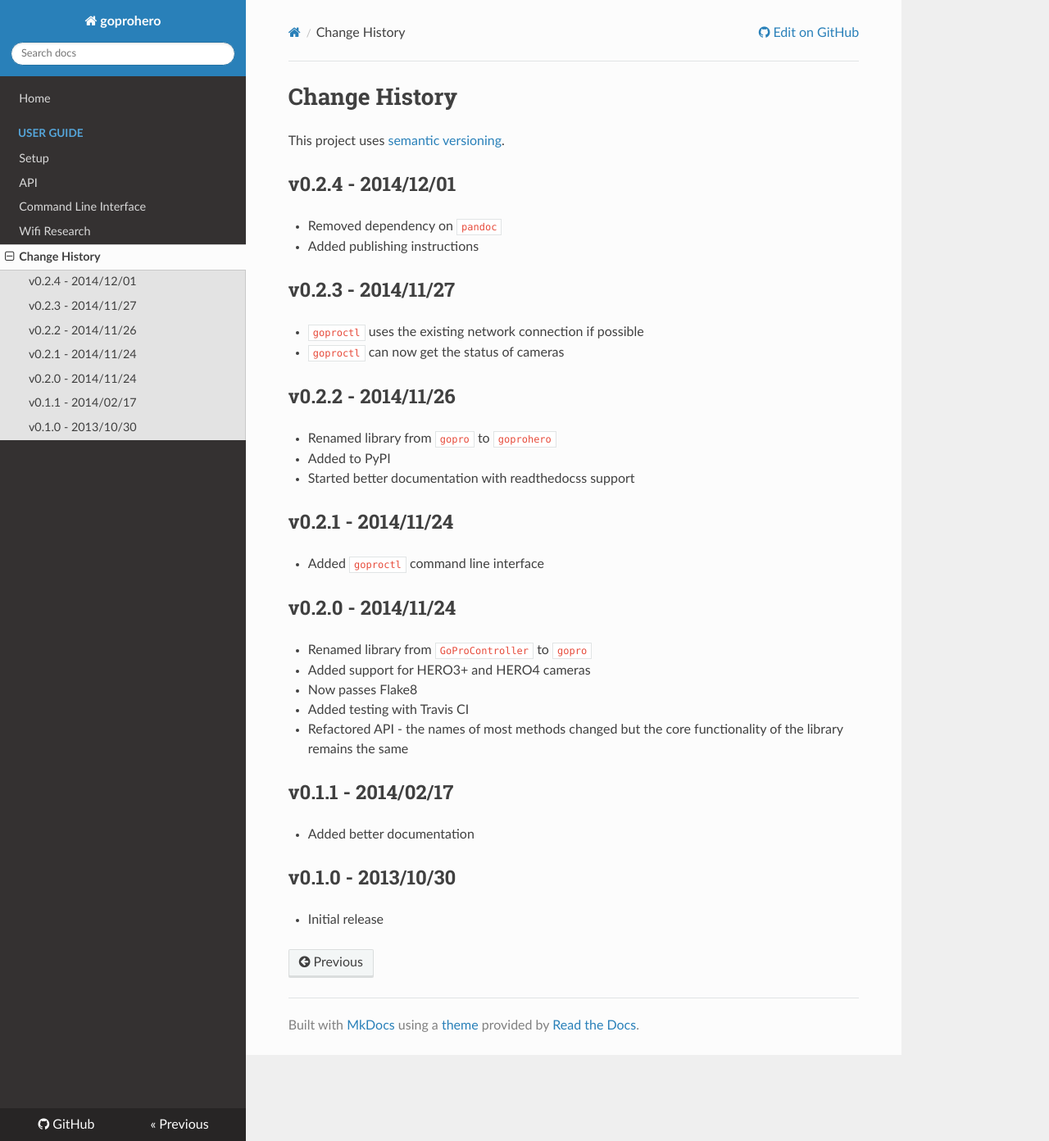
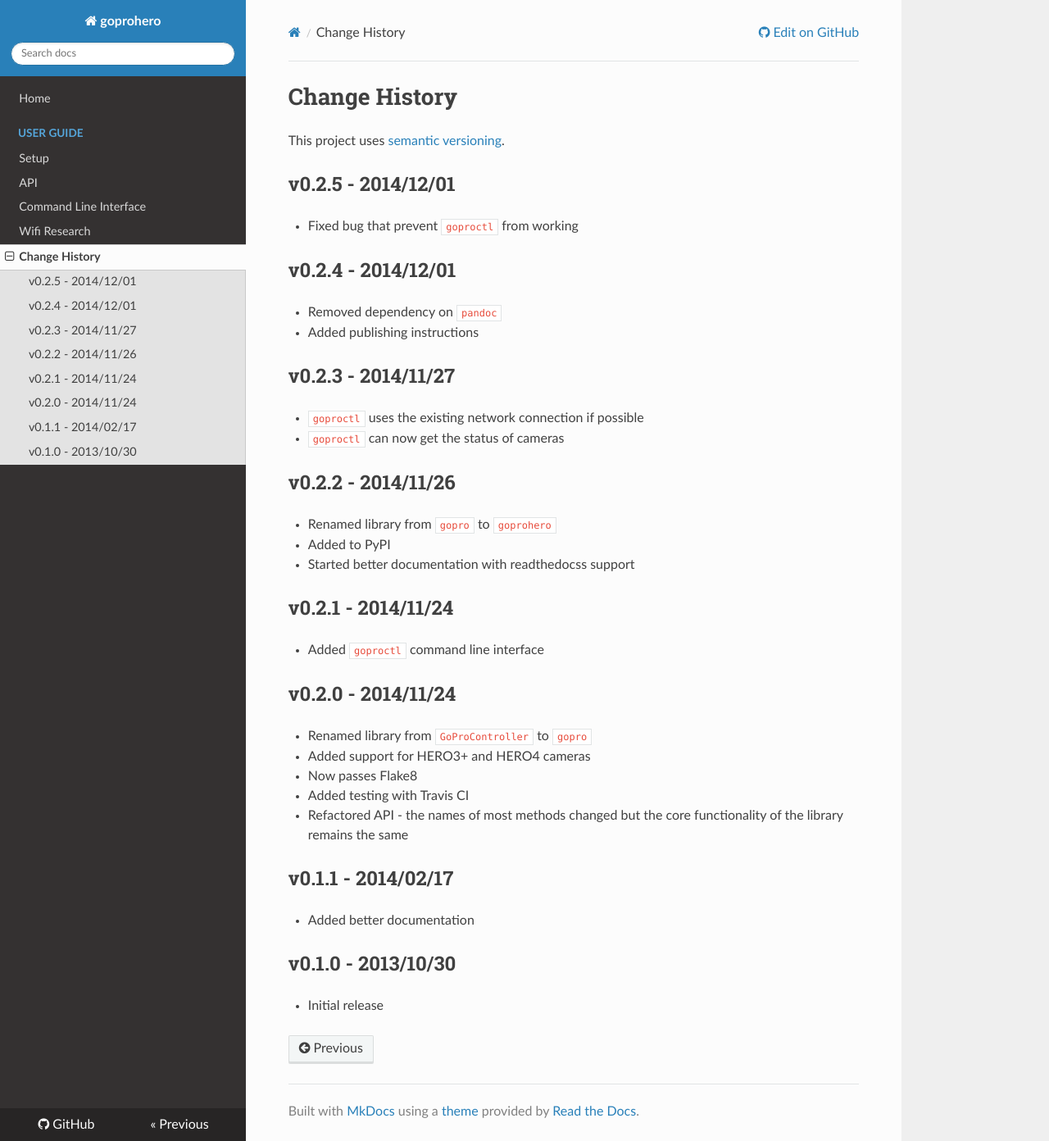
Before and after one commit to joshvillbrandt/goprohero, an MkDocs documentation site: the page built from docs/Change History.md, in a window 1280 px wide and 1392 px high. Shown: the whole window at 82% size. Built offline with MkDocs 1.6.1, drawn with Linux system fonts in a browser that asks for light colours; nearby versions of some CDN libraries; old or Windows-style settings are respelled for this version of MkDocs.

Commit message:
Update for release

```diff
--- a/docs/Change History.md
+++ b/docs/Change History.md
@@ -1,6 +1,10 @@
 # Change History
 
 This project uses [semantic versioning](http://semver.org/).
+
+## v0.2.5 - 2014/12/01
+
+* Fixed bug that prevent `goproctl` from working
 
 ## v0.2.4 - 2014/12/01
 
--- a/setup.py
+++ b/setup.py
@@ -12,7 +12,7 @@
 
 setup(
     name='goprohero',
-    version='0.2.4',
+    version='0.2.5',
     description='A Python library for controlling GoPro cameras over http.',
     long_description=long_description,
     url='https://github.com/joshvillbrandt/gopro',
```
